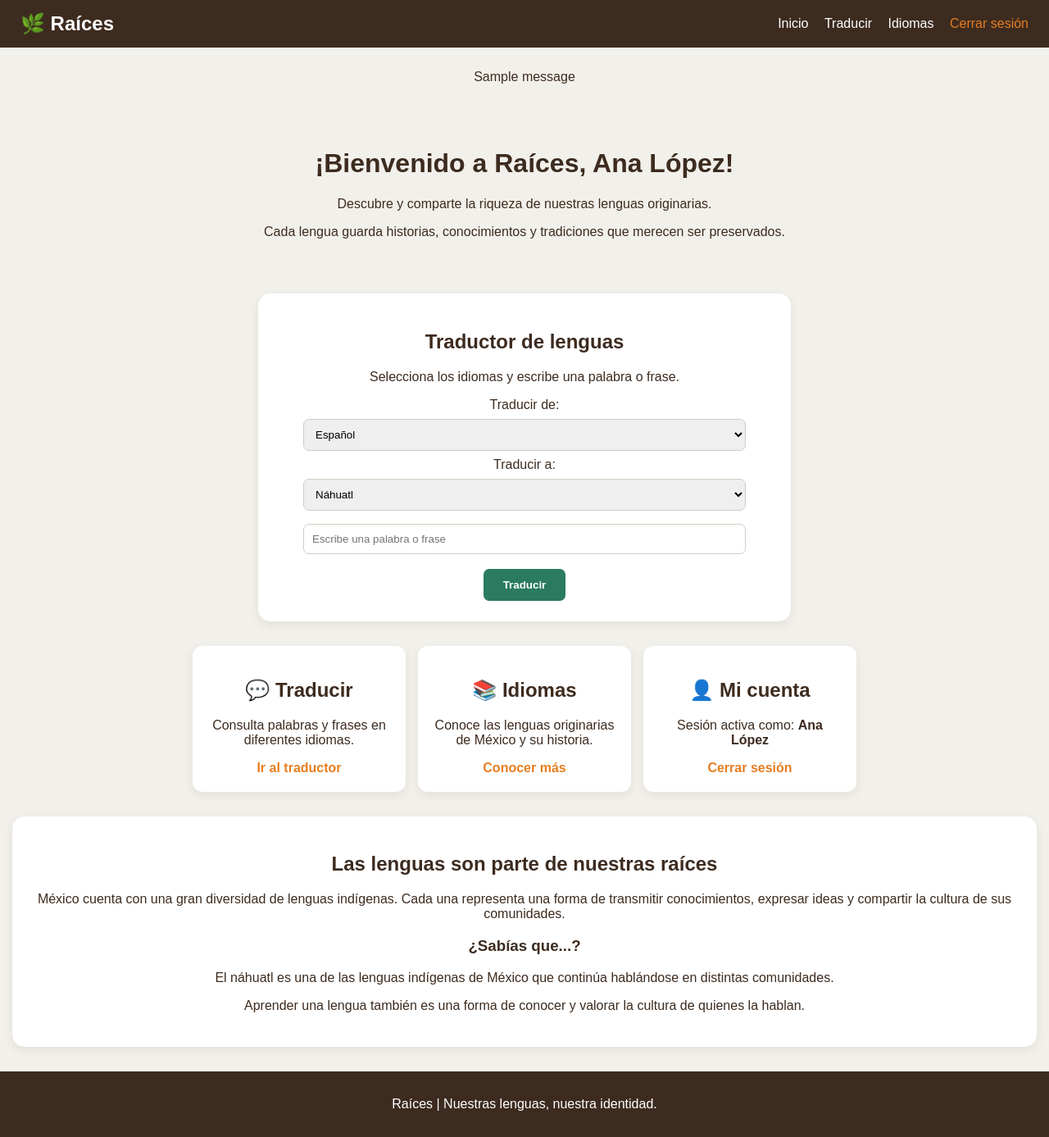
After one commit to 202504021-AJ/traductor-lenguas-indigenas, a Flask app: page /principal in a window 1280 px wide. The commit adds this page. Shown: the whole page at 82% size. Run offline with Flask 3, Linux system fonts and the light colour scheme; a user stored in the database is signed in; one stand-in notice (Sample message) is shown.

Commit message:
codigo actualizado

```diff
--- /dev/null
+++ b/SRC/Templates/dasboard_principal.html
@@ -0,0 +1,274 @@
+<!DOCTYPE html>
+<html lang="es">
+<head>
+    <meta charset="UTF-8">
+    <meta name="viewport" content="width=device-width, initial-scale=1.0">
+    <title>Raíces - Página principal</title>
+
+    <style>
+        body {
+            background-color: #F2F0EB;
+            font-family: Arial, sans-serif;
+            color: #3D2B1F;
+            margin: 0;
+        }
+
+        /* Menú principal */
+        header {
+            background-color: #3D2B1F;
+            color: white;
+            padding: 15px 25px;
+            display: flex;
+            justify-content: space-between;
+            align-items: center;
+        }
+
+        header h1 {
+            margin: 0;
+            font-size: 1.5rem;
+        }
+
+        nav a {
+            color: white;
+            text-decoration: none;
+            margin-left: 15px;
+            font-weight: 500;
+        }
+
+        nav a:hover {
+            color: #E67E22;
+        }
+
+        /* Bienvenida */
+        .bienvenida {
+            text-align: center;
+            padding: 30px 15px;
+        }
+
+        h1, h2, h3 {
+            color: #3D2B1F;
+        }
+
+        /* Espacio para traducir */
+        .traductor {
+            background-color: white;
+            width: 80%;
+            max-width: 600px;
+            margin: 20px auto;
+            padding: 25px;
+            border-radius: 15px;
+            text-align: center;
+            box-shadow: 0 4px 12px rgba(61,43,31,0.08);
+        }
+
+        select, input {
+            padding: 10px;
+            margin: 8px 0;
+            width: 90%;
+            border: 1px solid #D1CDC2;
+            border-radius: 7px;
+            box-sizing: border-box;
+            outline: none;
+        }
+
+        select:focus, input:focus {
+            border-color: #2A7B5F;
+        }
+
+        button {
+            background-color: #2A7B5F;
+            color: white;
+            padding: 12px 24px;
+            border: none;
+            border-radius: 7px;
+            cursor: pointer;
+            font-weight: bold;
+            margin-top: 10px;
+        }
+
+        button:hover {
+            background-color: #1D5441;
+        }
+
+        /* Tarjetas informativas */
+        .secciones {
+            display: flex;
+            justify-content: center;
+            flex-wrap: wrap;
+            gap: 15px;
+            margin: 30px 15px;
+        }
+
+        .tarjeta {
+            background-color: white;
+            padding: 20px;
+            border-radius: 12px;
+            width: 220px;
+            text-align: center;
+            box-shadow: 0 4px 12px rgba(61,43,31,0.08);
+        }
+
+        .tarjeta a {
+            color: #E67E22;
+            text-decoration: none;
+            font-weight: bold;
+        }
+
+        /* Información cultural */
+        .cultura {
+            background-color: white;
+            margin: 30px 15px;
+            padding: 25px;
+            border-radius: 15px;
+            text-align: center;
+            box-shadow: 0 4px 12px rgba(61,43,31,0.08);
+        }
+
+        footer {
+            background-color: #3D2B1F;
+            color: white;
+            text-align: center;
+            padding: 15px;
+        }
+
+        /* Estilo para mensajes de alerta */
+        .msg {
+            max-width: 600px;
+            margin: 15px auto;
+            padding: 12px;
+            border-radius: 8px;
+            text-align: center;
+        }
+        .msg.ok { background: #E6F2EE; border-left: 5px solid #2A7B5F; color: #3D2B1F; }
+    </style>
+</head>
+
+<body>
+
+    <!-- Menú de navegación -->
+    <header>
+        <h1 style="color: white;">🌿 Raíces</h1>
+
+        <nav>
+            <a href="{{ url_for('principal') }}">Inicio</a>
+            <a href="#traductor">Traducir</a>
+            <a href="#idiomas">Idiomas</a>
+            <a href="{{ url_for('logout') }}" style="color: #E67E22;">Cerrar sesión</a>
+        </nav>
+    </header>
+
+    <!-- Mensajes Flash de bienvenida al iniciar sesión -->
+    {% with mensajes = get_flashed_messages(with_categories=true) %}
+        {% if mensajes %}
+            {% for categoria, texto in mensajes %}
+                <div class="msg {{ categoria }}">{{ texto }}</div>
+            {% endfor %}
+        {% endif %}
+    {% endwith %}
+
+    <!-- Bienvenida personalizada con el nombre de la sesión -->
+    <div class="bienvenida">
+        <h1>¡Bienvenido a Raíces, {{ session.get('usuario_nombre', 'Colaborador') }}!</h1>
+
+        <p>
+            Descubre y comparte la riqueza de nuestras
+            lenguas originarias.
+        </p>
+
+        <p>
+            Cada lengua guarda historias, conocimientos
+            y tradiciones que merecen ser preservados.
+        </p>
+    </div>
+
+    <!-- Traductor -->
+    <div class="traductor" id="traductor">
+
+        <h2>Traductor de lenguas</h2>
+
+        <p>Selecciona los idiomas y escribe una palabra o frase.</p>
+
+        <form method="POST" action="#">
+            <label for="origen">Traducir de:</label>
+            <select id="origen" name="origen">
+                <option>Español</option>
+                <option>Náhuatl</option>
+                <option>Maya</option>
+                <option>Mixteco</option>
+                <option>Zapoteco</option>
+            </select>
+
+            <label for="destino">Traducir a:</label>
+            <select id="destino" name="destino">
+                <option>Náhuatl</option>
+                <option>Español</option>
+                <option>Maya</option>
+                <option>Mixteco</option>
+                <option>Zapoteco</option>
+            </select>
+
+            <input type="text" name="texto" placeholder="Escribe una palabra o frase">
+
+            <button type="button">Traducir</button>
+        </form>
+
+    </div>
+
+    <!-- Accesos principales -->
+    <div class="secciones">
+
+        <div class="tarjeta">
+            <h2>💬 Traducir</h2>
+            <p>Consulta palabras y frases en diferentes idiomas.</p>
+            <a href="#traductor">Ir al traductor</a>
+        </div>
+
+        <div class="tarjeta" id="idiomas">
+            <h2>📚 Idiomas</h2>
+            <p>Conoce las lenguas originarias de México y su historia.</p>
+            <a href="#cultura">Conocer más</a>
+        </div>
+
+        <div class="tarjeta">
+            <h2>👤 Mi cuenta</h2>
+            <p>Sesión activa como: <strong>{{ session.get('usuario_nombre') }}</strong></p>
+            <a href="{{ url_for('logout') }}">Cerrar sesión</a>
+        </div>
+
+    </div>
+
+    <!-- Información cultural -->
+    <div class="cultura" id="cultura">
+
+        <h2>Las lenguas son parte de nuestras raíces</h2>
+
+        <p>
+            México cuenta con una gran diversidad de lenguas
+            indígenas. Cada una representa una forma de transmitir
+            conocimientos, expresar ideas y compartir la cultura
+            de sus comunidades.
+        </p>
+
+        <h3>¿Sabías que...?</h3>
+
+        <p>
+            El náhuatl es una de las lenguas indígenas de México
+            que continúa hablándose en distintas comunidades.
+        </p>
+
+        <p>
+            Aprender una lengua también es una forma de conocer
+            y valorar la cultura de quienes la hablan.
+        </p>
+
+    </div>
+
+    <!-- Pie de página -->
+    <footer>
+        <p style="color: white;">
+            Raíces | Nuestras lenguas, nuestra identidad.
+        </p>
+    </footer>
+
+</body>
+</html>
```
Also changed, not shown: SRC/Templates/perfil.html (added, +179 -0 lines), SRC/Templates/registro.html (+21 -14 lines), SRC/appy.py (+95 -43 lines), SRC/conexion.py (+9 -7 lines), SRC/prueba.py (added, +8 -0 lines).
